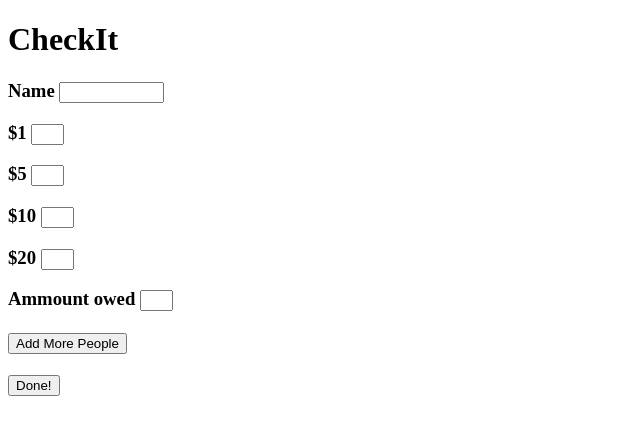
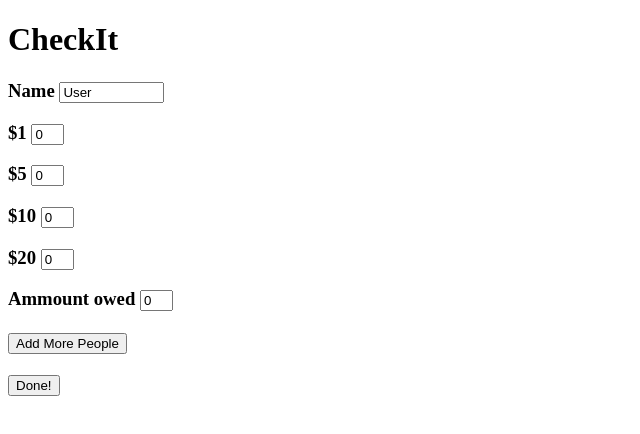
Before and after one commit to NickiThomson/comp20-s2014-team1, a plain HTML site: page quicksplit.html in a window 1280 px wide. Shown: the full height of the page, 0-640 px from the left. Drawn offline with Linux system fonts and the light colour scheme.

Commit message:
Fixed quicksplit.html and rounding in manageQuickSplit

```diff
--- a/manageQuickSplit.js
+++ b/manageQuickSplit.js
@@ -229,10 +229,10 @@ function makeComprehencible(){
 		returnStr += results.people[person].name;
 		if (results.people[person].owes > 0){
 			returnStr += " still owes $";
-			returnStr += results.people[person].owes;
+			returnStr += roundTo2db(results.people[person].owes);
 		} else {
 			returnStr += " is still owed $";
-			returnStr += (0 - results.people[person].owes);
+			returnStr += roundTo2db((0 - results.people[person].owes));
 		}
 		//returnStr += "\n \n";
 		returnStr += "</br> </br>";
@@ -245,11 +245,11 @@ function makeComprehencible(){
 
 function roundTo2db(num){
 	var newNum = num.toFixed(2);
-	if ((num - Number(num.toFixed(0)) == 0)){
+	/*if ((num - Number(num.toFixed(0)) == 0)){
 		newNum += "00";
 	} else if ((num - Number(num.toFixed(1)) == 0)){
 		newNum += "0";
-	}
+	}*/
 	return newNum;
 }
 
--- a/quicksplit.html
+++ b/quicksplit.html
@@ -50,13 +50,13 @@
 
 	<!-- <h4><button type="button" onclick="managerPreInit()">Split!</button></h4> -->
 
-	<h3>Name <input type="text" id="name" name="name" size="10"> </h3>
-	<h3> $1 <input type="text" id="ones" size="1"></h3>
-	<h3> $5 <input type="text" id="fives" size="1"></h3>
-	<h3> $10 <input type="text" id="tens" size="1"></h3>
-	<h3> $20 <input type="text" id="twenties" size="1"> </h3>
+	<h3>Name <input type="text" id="name" name="name" size="10" value = "User"> </h3>
+	<h3> $1 <input type="text" id="ones" size="1" value="0"></h3>
+	<h3> $5 <input type="text" id="fives" size="1" value="0"></h3>
+	<h3> $10 <input type="text" id="tens" size="1" value="0"></h3>
+	<h3> $20 <input type="text" id="twenties" size="1" value="0"> </h3>
 
-	<h3> Ammount owed <input type="text" id="owes" size="1"> </h3>
+	<h3> Ammount owed <input type="text" id="owes" size="1" value="0"> </h3>
 
 	<h4><button type="button" onclick="managerPreInitAddPerson()">Add More People</button></h4>
 
```
